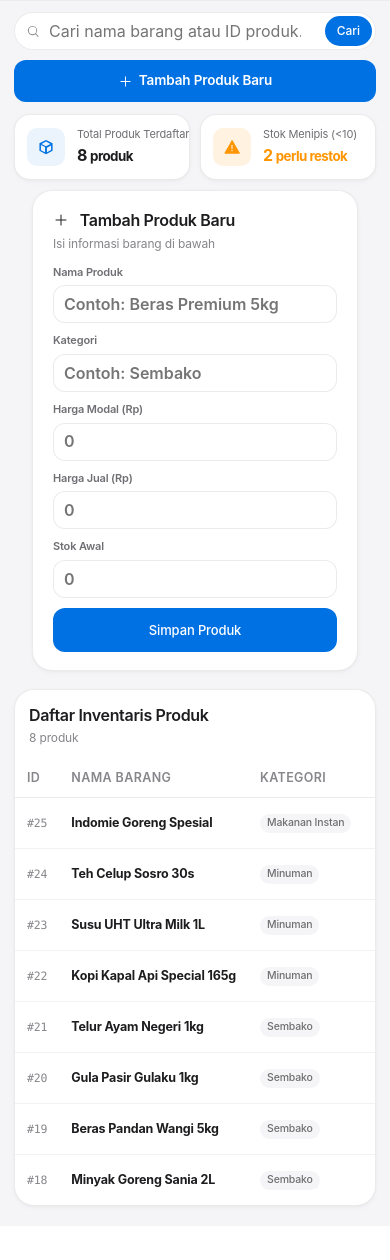
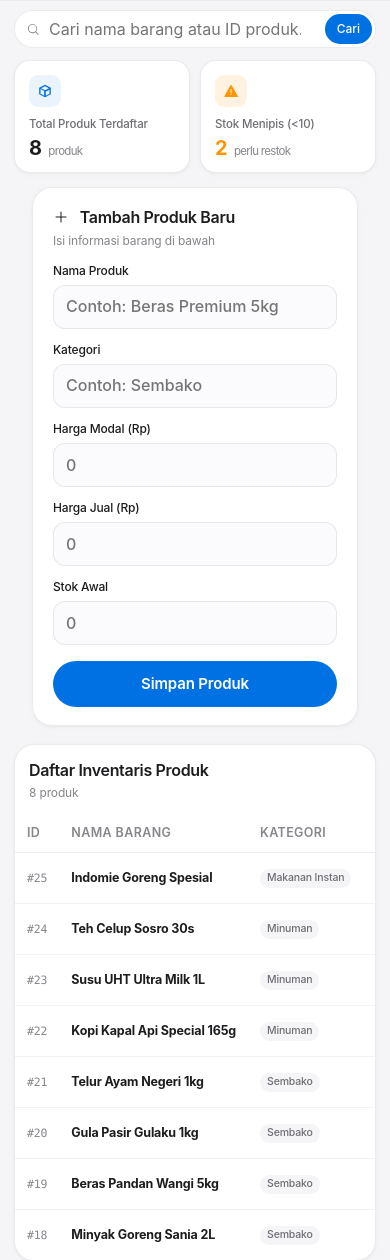
Before and after one commit to diyascode67/logprog-project, a Flask app: page /produk in a window 390 px wide. Shown: the part 54-1314 px from the top of the page. Before the commit the page ends 1263 px from the top, so only its background shows below. Run offline with Flask 3, Linux system fonts and the light colour scheme; a user stored in the database is signed in; data comes from the database, SQL or seed files in the repository.

Commit message:
fix: Apple-style vertical widget proportion for mini-metrics, clean mobile toolbar, reinforced dialog cursor v2.0

```diff
--- a/static/style.css
+++ b/static/style.css
@@ -2170,21 +2176,30 @@ dialog > .custom-cursor {
 }
 
 .mini-metrics {
-  display: flex;
+  display: grid;
+  grid-template-columns: repeat(2, minmax(0, 1fr));
   gap: 14px;
-  padding: 0 32px 14px;
+  padding: 0 32px 16px;
 }
 
 .mini-metrics article {
   display: flex;
-  align-items: center;
-  min-width: 220px;
+  flex-direction: column;
+  align-items: flex-start;
+  justify-content: space-between;
   gap: 12px;
-  padding: 14px 18px;
+  padding: 18px 20px;
   border: 1px solid var(--line);
-  border-radius: var(--r-md);
-  background: #ffffff;
+  border-radius: var(--r-lg);
+  background: var(--surface);
   box-shadow: var(--shadow-sm);
+  min-width: 0;
+  transition: transform var(--dur) var(--spring), box-shadow var(--dur) var(--spring);
+}
+
+.mini-metrics article:hover {
+  transform: translateY(-2px);
+  box-shadow: var(--shadow-md);
 }
 
 .mini-metrics article > span {
@@ -2192,30 +2207,47 @@ dialog > .custom-cursor {
   place-items: center;
   width: 38px;
   height: 38px;
-  border-radius: 10px;
+  border-radius: 11px;
   background: var(--apple-blue-soft);
   color: var(--apple-blue);
   flex-shrink: 0;
 }
 
 .mini-metrics article > span svg {
-  width: 18px;
-  height: 18px;
+  width: 19px;
+  height: 19px;
+}
+
+.mini-metrics article > div {
+  width: 100%;
+  min-width: 0;
 }
 
 .mini-metrics article p {
   margin: 0;
   color: var(--text-secondary);
-  font-size: 11px;
+  font-size: 12px;
+  font-weight: 500;
+  line-height: 1.4;
+  white-space: normal;
+  word-break: break-word;
 }
 
 .mini-metrics article strong {
   display: block;
-  margin-top: 1px;
+  margin-top: 4px;
   color: var(--text-primary);
-  font-size: 20px;
+  font-size: 24px;
   font-weight: 700;
-  letter-spacing: -0.035em;
+  letter-spacing: -0.04em;
+  line-height: 1.2;
+}
+
+.mini-metrics article strong small {
+  font-size: 13px;
+  font-weight: 400;
+  color: var(--text-tertiary);
+  margin-left: 3px;
 }
 
 .mini-metrics .warning > span {
@@ -3186,12 +3239,12 @@ tbody tr:hover {
     padding: 16px 14px;
   }
 
-  /* 7. Produk Page on Mobile */
+  /* 7. Produk Page on Mobile: Fixed Apple Widgets & Clean Toolbar */
   .toolbar {
     display: flex;
     flex-direction: column;
-    gap: 10px;
-    padding: 12px 14px 6px;
+    gap: 8px;
+    padding: 10px 14px 6px;
     width: 100%;
     box-sizing: border-box;
   }
@@ -3201,38 +3254,73 @@ tbody tr:hover {
     max-width: 100%;
   }
 
-  .toolbar > .button {
-    width: 100%;
-    min-height: 42px;
-    border-radius: 12px;
-    font-size: 13.5px;
-    font-weight: 600;
+  /* Hide duplicate add button in toolbar on mobile because sticky topbar already has [+ Tambah] */
+  .toolbar .toolbar-add-btn {
+    display: none !important;
   }
 
   .mini-metrics {
     display: grid;
-    grid-template-columns: 1fr 1fr;
+    grid-template-columns: repeat(2, minmax(0, 1fr));
     gap: 10px;
-    padding: 6px 14px 10px;
+    padding: 6px 14px 14px;
     width: 100%;
     box-sizing: border-box;
   }
 
   .mini-metrics article {
+    display: flex;
+    flex-direction: column;
+    align-items: flex-start;
+    justify-content: space-between;
+    gap: 10px;
+    padding: 14px 14px 12px;
+    border-radius: var(--r-md);
+    min-width: 0;
+    min-height: 112px;
+    box-sizing: border-box;
+  }
+
+  .mini-metrics article > span {
+    width: 32px;
+    height: 32px;
+    border-radius: 9px;
+  }
+
+  .mini-metrics article > span svg {
+    width: 16px;
+    height: 16px;
+  }
+
+  .mini-metrics article > div {
+    width: 100%;
+    min-width: 0;
+  }
+
+  .mini-metrics article p {
+    font-size: 11.5px;
+    font-weight: 500;
+    line-height: 1.35;
+    color: var(--text-secondary);
+    white-space: normal;
+    word-break: break-word;
+    overflow: visible;
+    text-overflow: clip;
+    display: block;
     margin: 0;
-    padding: 12px;
-    min-width: 0;
-  }
-
-  .mini-metrics article p {
-    font-size: 11px;
-    white-space: nowrap;
-    overflow: hidden;
-    text-overflow: ellipsis;
   }
 
   .mini-metrics article strong {
-    font-size: 16px;
+    font-size: 20px;
+    font-weight: 700;
+    letter-spacing: -0.035em;
+    margin-top: 3px;
+    display: block;
+  }
+
+  .mini-metrics article strong small {
+    font-size: 11.5px;
+    font-weight: 400;
   }
 
   .add-product {
@@ -3250,11 +3338,37 @@ tbody tr:hover {
 
   .form-grid {
     grid-template-columns: 1fr;
-  }
-
-  .form-grid .button {
+    gap: 12px;
+  }
+
+  .form-grid label {
+    font-size: 12px;
+    font-weight: 500;
+    gap: 6px;
+    color: var(--text-primary);
+  }
+
+  .form-grid input {
     min-height: 44px;
-    border-radius: 12px;
+    border-radius: var(--r-sm);
+    font-size: 16px !important;
+    background: #fbfbfd;
+    padding: 8px 12px;
+    border: 1px solid var(--line);
+  }
+
+  .form-grid input:focus {
+    background: #ffffff;
+    border-color: var(--apple-blue);
+    box-shadow: 0 0 0 3px rgba(0, 113, 227, 0.12);
+  }
+
+  .form-grid button {
+    min-height: 46px;
+    font-size: 15px;
+    font-weight: 600;
+    border-radius: var(--r-pill);
+    margin-top: 4px;
   }
 
   /* 8. Table Panel: Clean Contained Horizontal Scroll */
--- a/templates/base.html
+++ b/templates/base.html
@@ -9,8 +9,8 @@
   <meta name="apple-mobile-web-app-status-bar-style" content="default">
   <meta http-equiv="X-UA-Compatible" content="IE=edge">
   <title>{% block title %}Smart Retail{% endblock %}</title>
-  <link rel="preload" href="{{ url_for('static', filename='style.css') }}?v=1.9" as="style">
-  <link rel="stylesheet" href="{{ url_for('static', filename='style.css') }}?v=1.9">
+  <link rel="preload" href="{{ url_for('static', filename='style.css') }}?v=2.0" as="style">
+  <link rel="stylesheet" href="{{ url_for('static', filename='style.css') }}?v=2.0">
   {% block extra_head %}{% endblock %}
 </head>
 <body>
@@ -128,8 +128,8 @@
     </main>
   </div>
 
-  <script src="{{ url_for('static', filename='pos.js') }}?v=1.9" defer></script>
-  <script src="{{ url_for('static', filename='app.js') }}?v=1.9" defer></script>
+  <script src="{{ url_for('static', filename='pos.js') }}?v=2.0" defer></script>
+  <script src="{{ url_for('static', filename='app.js') }}?v=2.0" defer></script>
   {% block extra_scripts %}{% endblock %}
 </body>
 </html>
--- a/templates/login.html
+++ b/templates/login.html
@@ -8,8 +8,8 @@
   <meta name="apple-mobile-web-app-capable" content="yes">
   <meta name="apple-mobile-web-app-status-bar-style" content="default">
   <title>Masuk | Smart Retail</title>
-  <link rel="stylesheet" href="{{ url_for('static', filename='style.css') }}?v=1.9">
-  <script src="{{ url_for('static', filename='app.js') }}?v=1.9" defer></script>
+  <link rel="stylesheet" href="{{ url_for('static', filename='style.css') }}?v=2.0">
+  <script src="{{ url_for('static', filename='app.js') }}?v=2.0" defer></script>
 </head>
 <body class="login-page">
   <main class="login-layout">
--- a/templates/produk.html
+++ b/templates/produk.html
@@ -33,7 +33,7 @@
   </form>
 
   {% if user.role == 'Admin' %}
-    <a class="button primary" href="#tambah-produk">
+    <a class="button primary toolbar-add-btn" href="#tambah-produk">
       {{ icons.icon('plus') }} Tambah Produk Baru
     </a>
   {% endif %}
```
Also changed, not shown: other parts of static/style.css (+42 -14 lines).
